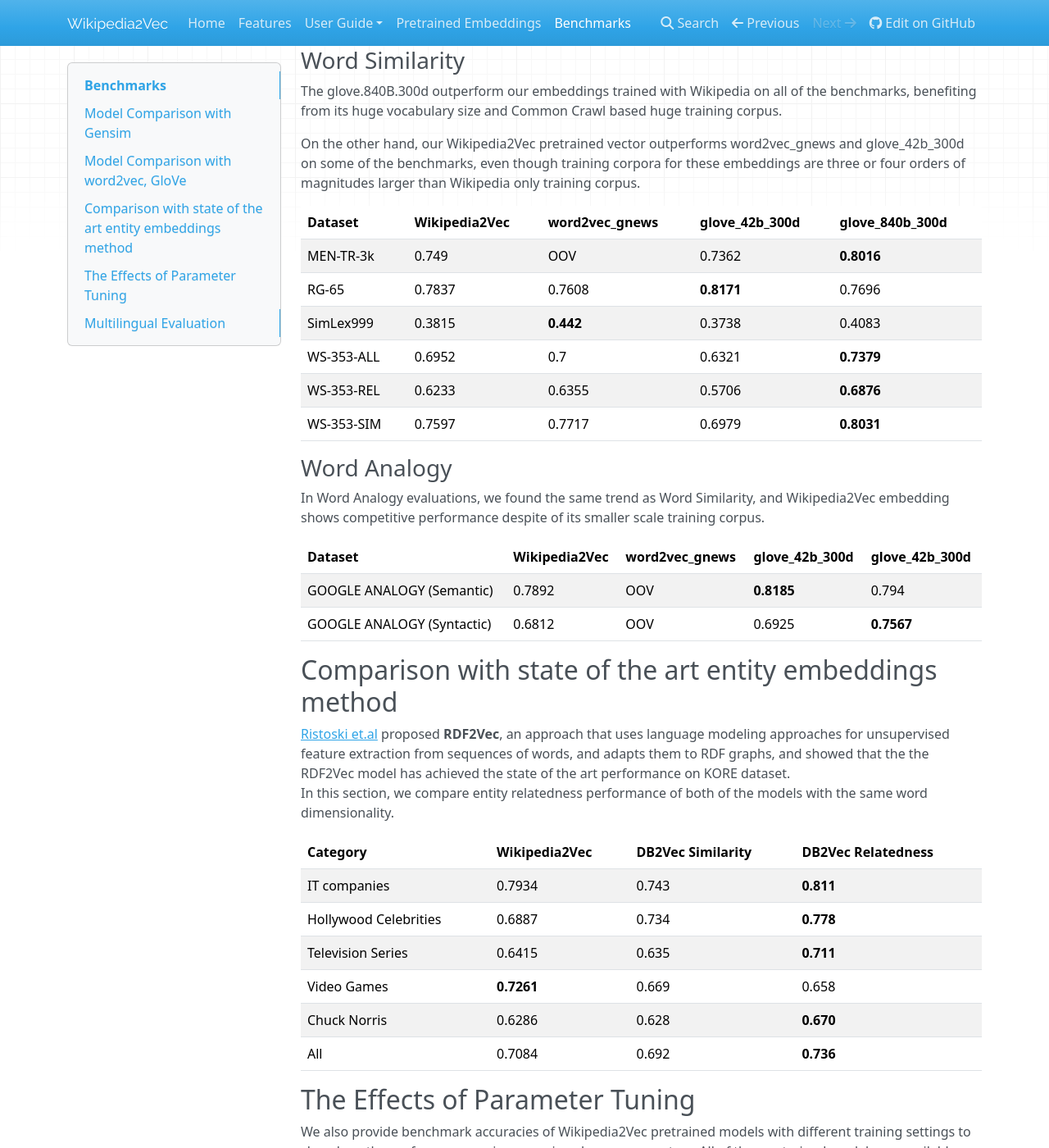
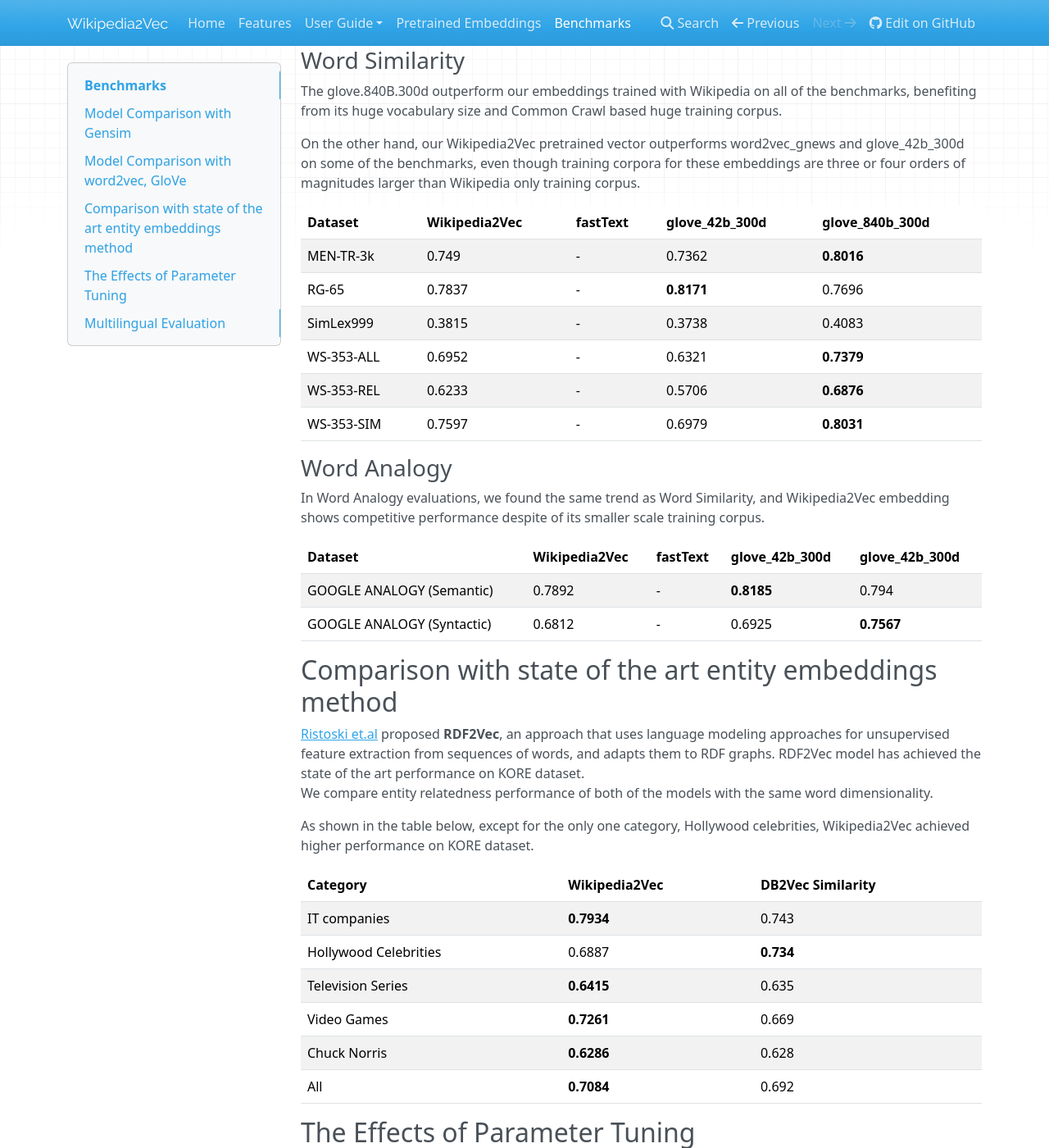
Before and after one commit to wikipedia2vec/wikipedia2vec, an MkDocs documentation site: the page built from docs/benchmarks.md, in a window 1280 px wide and 1400 px high, scrolled down 2142 px. Shown: the whole window at 82% size. Built offline with MkDocs 1.6.1, drawn with Linux system fonts in a browser that asks for light colours; nearby versions of some CDN libraries; old or Windows-style settings are respelled for this version of MkDocs; some of the changed text lies outside the part shown.

Commit message:
modify the multilingual analogy results to follow the fastText exp

```diff
--- a/docs/benchmarks.md
+++ b/docs/benchmarks.md
@@ -94,10 +94,6 @@
 (42B tokens, 1.9M vocab) and [glove.840B.300d](http://nlp.stanford.edu/data/glove.840B.300d.zip)
 (840B tokens, 2.2M vocab)pre-trained embedding.
 
-<!-- word2vec_gnews_300d.pkl
-glove_42b_300d.pkl
-glove_840b_300d.pkl -->
-
 ### Word Similarity
 The glove.840B.300d outperform our embeddings trained with Wikipedia on
 all of the benchmarks, benefiting from its huge vocabulary size and Common Crawl
@@ -107,38 +103,43 @@
 glove_42b_300d on some of the benchmarks, even though training corpora for these embeddings are three or four orders of magnitudes larger than Wikipedia only training corpus.
 
 
-| Dataset | Wikipedia2Vec | word2vec_gnews | glove_42b_300d | glove_840b_300d|
+| Dataset | Wikipedia2Vec | fastText | glove_42b_300d | glove_840b_300d|
 |-----------|------------|------------|------------|------------|
-| MEN-TR-3k | 0.749 | OOV | 0.7362 | **0.8016** |
-| RG-65 | 0.7837 | 0.7608 | **0.8171** | 0.7696 |
-| SimLex999 | 0.3815 | **0.442** | 0.3738 | 0.4083 |
-| WS-353-ALL | 0.6952 | 0.7 |0.6321 | **0.7379** |
-| WS-353-REL | 0.6233 | 0.6355 | 0.5706 |  **0.6876**  |
-| WS-353-SIM | 0.7597 | 0.7717 | 0.6979 | **0.8031** |
+| MEN-TR-3k | 0.749 | - | 0.7362 | **0.8016** |
+| RG-65 | 0.7837 | - | **0.8171** | 0.7696 |
+| SimLex999 | 0.3815 | - | 0.3738 | 0.4083 |
+| WS-353-ALL | 0.6952 | - |0.6321 | **0.7379** |
+| WS-353-REL | 0.6233 | - | 0.5706 |  **0.6876**  |
+| WS-353-SIM | 0.7597 | - | 0.6979 | **0.8031** |
 
 
 ### Word Analogy
 In Word Analogy evaluations, we found the same trend as Word Similarity,
 and Wikipedia2Vec embedding shows competitive performance despite of its smaller scale training corpus.
 
-| Dataset | Wikipedia2Vec | word2vec_gnews | glove_42b_300d | glove_42b_300d|
+| Dataset | Wikipedia2Vec | fastText | glove_42b_300d | glove_42b_300d|
 |-----------|------------|------------|------------|------------|
-| GOOGLE ANALOGY (Semantic) | 0.7892 | OOV | **0.8185** | 0.794 |
-| GOOGLE ANALOGY (Syntactic) | 0.6812 | OOV | 0.6925 | **0.7567** |
+| GOOGLE ANALOGY (Semantic) | 0.7892 | - | **0.8185** | 0.794 |
+| GOOGLE ANALOGY (Syntactic) | 0.6812 | - | 0.6925 | **0.7567** |
 
 ## Comparison with state of the art entity embeddings method
-[Ristoski et.al](http://www.semantic-web-journal.net/system/files/swj1495.pdf) proposed **RDF2Vec**, an approach that uses language modeling approaches for unsupervised feature extraction from sequences of words,
-and adapts them to RDF graphs, and showed that the the RDF2Vec model has achieved the state of the art performance on KORE dataset.
-In this section, we compare entity relatedness performance of both of the models with the same word dimensionality.
+[Ristoski et.al](http://www.semantic-web-journal.net/system/files/swj1495.pdf) proposed **RDF2Vec**,
+an approach that uses language modeling approaches for unsupervised feature extraction from sequences of words,
+and adapts them to RDF graphs.
+RDF2Vec model has achieved the state of the art performance on KORE dataset.
+We compare entity relatedness performance of both of the models with the same word dimensionality.
 
-| Category | Wikipedia2Vec | DB2Vec Similarity  | DB2Vec Relatedness |
-|-----------|------------|------------|------------|
-| IT companies | 0.7934 | 0.743 | **0.811** |
-| Hollywood Celebrities | 0.6887 | 0.734 | **0.778** |
-| Television Series | 0.6415 | 0.635 | **0.711** |
-| Video Games | **0.7261** | 0.669 | 0.658 |
-| Chuck Norris | 0.6286 | 0.628 | **0.670** |
-| All | 0.7084 | 0.692 | **0.736** |
+As shown in the table below, except for the only one category, Hollywood celebrities,
+Wikipedia2Vec achieved higher performance on KORE dataset.
+
+| Category | Wikipedia2Vec | DB2Vec Similarity  |
+|-----------|------------|------------|
+| IT companies | **0.7934** | 0.743 |
+| Hollywood Celebrities | 0.6887 | **0.734** |
+| Television Series | **0.6415** | 0.635 |
+| Video Games | **0.7261** | 0.669 |
+| Chuck Norris | **0.6286** | 0.628 |
+| All | **0.7084** | 0.692 |
 
 ## The Effects of Parameter Tuning
 We also provide benchmark accuracies of Wikipedia2Vec pretrained models
@@ -238,14 +239,11 @@
 
 #### Multilingual Word Analogy Results
 The results of word analogy task evaluation are as follow.
-It should be noted that they restrict the vocabulary for
-the analogy tasks to the 200,000 most
-frequent words from the training data,
-while we use the entire vocabulary acquired by Wikipedia corpus on word analogy task.
+We restrict the vocabulary for the analogy tasks to the 200,000 most frequent words from the training data.
 
 | language | Wikipedia2Vec | fastText ([Grave et.al](https://arxiv.org/abs/1802.06893))|
 |-----------|------------|------------|
-| German| 0.5468 | 0.61 |
-| Spanish | 0.5370 |0.574|
-| Portuguese | 0.4769 | 0.54 |
-| Chinese| 0.5519 | 0.631 |
+| German| **0.617** | 0.61 |
+| Spanish | **0.574** | **0.574** |
+| Portuguese | 0.53 | **0.54** |
+| Chinese| 0.572 | **0.631** |
```
